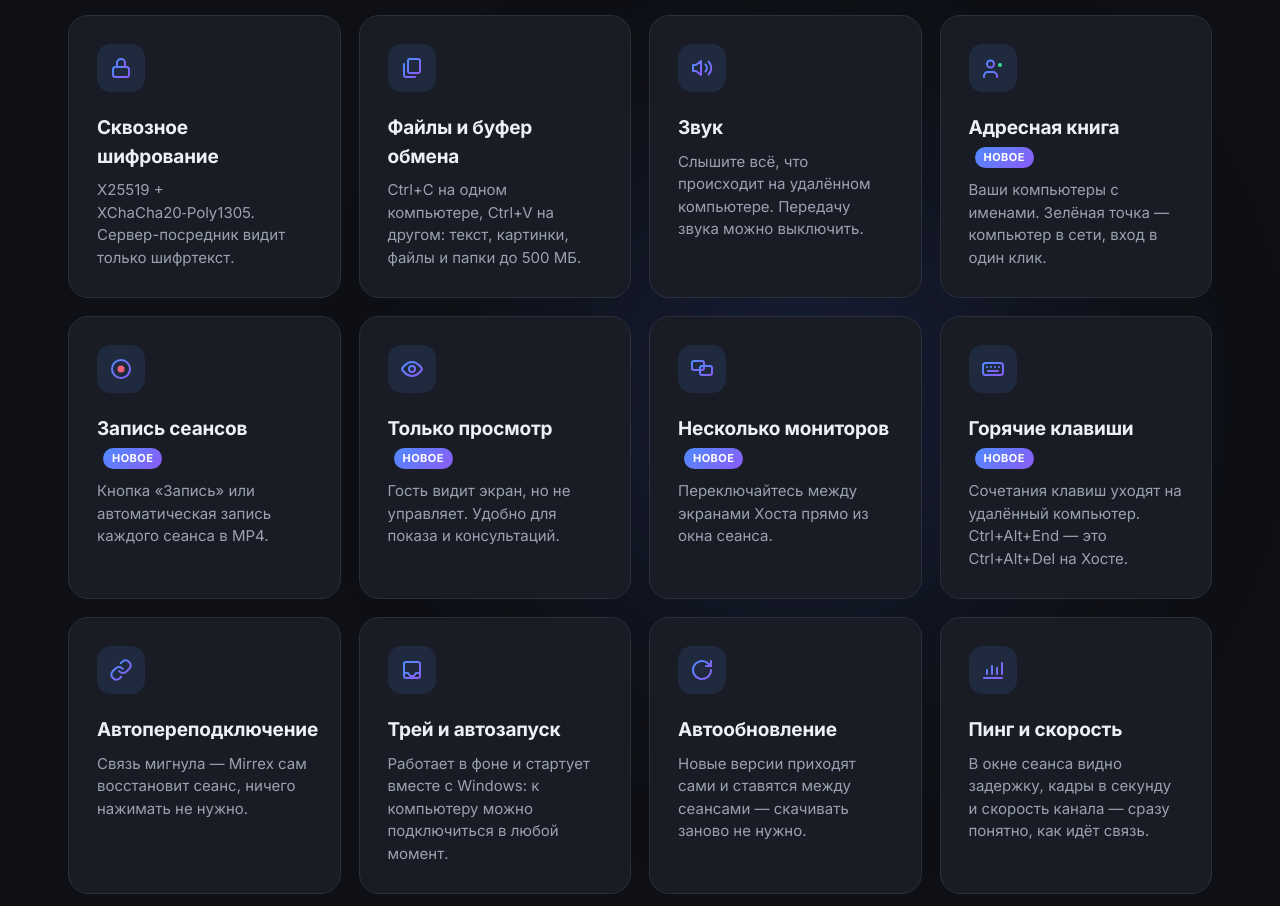
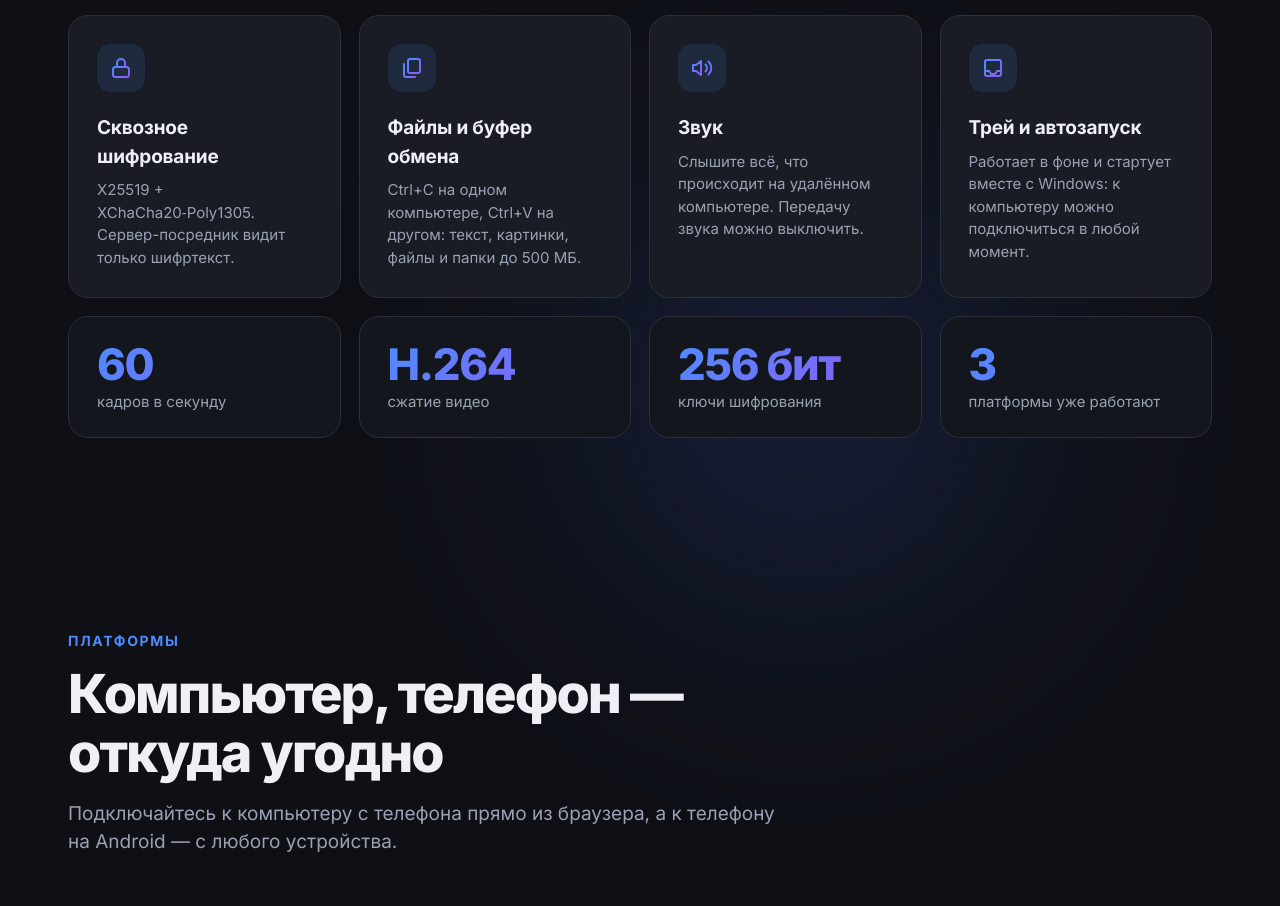
Before and after one commit to Mangusstt/mirrex, a plain HTML site: page index.html in a window 1280 px wide. Shown: the part 1453-2359 px from the top of the page. Drawn offline with Linux system fonts and the light colour scheme.

Commit message:
Add files via upload

```diff
--- a/index.html
+++ b/index.html
@@ -436,56 +436,16 @@
           <p>Слышите всё, что происходит на удалённом компьютере. Передачу звука можно выключить.</p>
         </div>
 
-        <div class="feat reveal">
-          <div class="ico"><svg viewBox="0 0 24 24" fill="none" stroke-width="2" stroke-linecap="round" stroke-linejoin="round"><path d="M16 21v-1a4 4 0 0 0-4-4H7a4 4 0 0 0-4 4v1"/><circle cx="9.5" cy="8" r="3.5"/><circle cx="19" cy="9" r="2" fill="#3DDC97" stroke="none"/></svg></div>
-          <h3>Адресная книга <span class="new">новое</span></h3>
-          <p>Ваши компьютеры с именами. Зелёная точка — компьютер в сети, вход в один клик.</p>
-        </div>
 
-        <div class="feat reveal">
-          <div class="ico"><svg viewBox="0 0 24 24" fill="none" stroke-width="2" stroke-linecap="round" stroke-linejoin="round"><circle cx="12" cy="12" r="9"/><circle cx="12" cy="12" r="3.5" fill="#F25F7A" stroke="none"/></svg></div>
-          <h3>Запись сеансов <span class="new">новое</span></h3>
-          <p>Кнопка «Запись» или автоматическая запись каждого сеанса в MP4.</p>
-        </div>
 
-        <div class="feat reveal">
-          <div class="ico"><svg viewBox="0 0 24 24" fill="none" stroke-width="2" stroke-linecap="round" stroke-linejoin="round"><path d="M2 12s3.5-7 10-7 10 7 10 7-3.5 7-10 7S2 12 2 12Z"/><circle cx="12" cy="12" r="3"/></svg></div>
-          <h3>Только просмотр <span class="new">новое</span></h3>
-          <p>Гость видит экран, но не управляет. Удобно для показа и консультаций.</p>
-        </div>
 
-        <div class="feat reveal">
-          <div class="ico"><svg viewBox="0 0 24 24" fill="none" stroke-width="2" stroke-linecap="round" stroke-linejoin="round"><rect x="2" y="4" width="12" height="9" rx="2"/><rect x="10" y="9" width="12" height="9" rx="2"/></svg></div>
-          <h3>Несколько мониторов <span class="new">новое</span></h3>
-          <p>Переключайтесь между экранами Хоста прямо из окна сеанса.</p>
-        </div>
 
-        <div class="feat reveal">
-          <div class="ico"><svg viewBox="0 0 24 24" fill="none" stroke-width="2" stroke-linecap="round" stroke-linejoin="round"><rect x="2" y="6" width="20" height="12" rx="2.5"/><path d="M6 10h.01M10 10h.01M14 10h.01M18 10h.01M7 14h10"/></svg></div>
-          <h3>Горячие клавиши <span class="new">новое</span></h3>
-          <p>Сочетания клавиш уходят на удалённый компьютер. Ctrl+Alt+End — это Ctrl+Alt+Del на Хосте.</p>
-        </div>
 
-        <div class="feat reveal">
-          <div class="ico"><svg viewBox="0 0 24 24" fill="none" stroke-width="2" stroke-linecap="round" stroke-linejoin="round"><path d="M10 13a5 5 0 0 0 7.5.5l3-3a5 5 0 0 0-7-7l-1.7 1.7"/><path d="M14 11a5 5 0 0 0-7.5-.5l-3 3a5 5 0 0 0 7 7l1.7-1.7"/></svg></div>
-          <h3>Автопереподключение</h3>
-          <p>Связь мигнула — Mirrex сам восстановит сеанс, ничего нажимать не нужно.</p>
-        </div>
 
         <div class="feat reveal">
           <div class="ico"><svg viewBox="0 0 24 24" fill="none" stroke-width="2" stroke-linecap="round" stroke-linejoin="round"><path d="M4 15h4l2 3h4l2-3h4"/><path d="M4 15V6a2 2 0 0 1 2-2h12a2 2 0 0 1 2 2v9v3a2 2 0 0 1-2 2H6a2 2 0 0 1-2-2v-3"/></svg></div>
           <h3>Трей и автозапуск</h3>
           <p>Работает в фоне и стартует вместе с Windows: к компьютеру можно подключиться в любой момент.</p>
-        </div>
-        <div class="feat reveal">
-          <div class="ico"><svg viewBox="0 0 24 24" fill="none" stroke-width="2" stroke-linecap="round" stroke-linejoin="round"><path d="M21 12a9 9 0 1 1-3-6.7L21 8"/><path d="M21 3v5h-5"/></svg></div>
-          <h3>Автообновление</h3>
-          <p>Новые версии приходят сами и ставятся между сеансами — скачивать заново не нужно.</p>
-        </div>
-        <div class="feat reveal">
-          <div class="ico"><svg viewBox="0 0 24 24" fill="none" stroke-width="2" stroke-linecap="round" stroke-linejoin="round"><path d="M3 20h18M6 16v-4M11 16V8M16 16v-6M21 16V5"/></svg></div>
-          <h3>Пинг и скорость</h3>
-          <p>В окне сеанса видно задержку, кадры в секунду и скорость канала — сразу понятно, как идёт связь.</p>
         </div>
 
       </div>
@@ -517,13 +477,13 @@
           <div class="pc-top"><div class="os big"><svg class="stroke" viewBox="0 0 24 24" fill="none" stroke="#EEF0F5" stroke-width="2" stroke-linecap="round"><rect x="6" y="2" width="12" height="20" rx="3"/><path d="M11 18h2"/></svg></div><span class="st ok">Доступно</span></div>
           <h3>Телефон → ПК</h3>
           <p>Веб-версия: откройте ссылку в браузере, введите ID и пароль. Ничего устанавливать не нужно. Жесты, клавиатура, буфер обмена.</p>
-          <a class="btn btn-ghost btn-sm js-web" href="#">Открыть веб-версию</a>
+          <a class="btn btn-primary btn-sm js-web" href="#">Открыть веб-версию</a>
         </div>
         <div class="pcard reveal">
           <div class="pc-top"><div class="os big"><svg viewBox="0 0 24 24"><path d="M7.2 9h9.6a1 1 0 0 1 1 1v6.5a1 1 0 0 1-1 1H16V20a1.3 1.3 0 0 1-2.6 0v-2.5h-2.8V20A1.3 1.3 0 0 1 8 20v-2.5h-.8a1 1 0 0 1-1-1V10a1 1 0 0 1 1-1Zm-2.9.2a1.3 1.3 0 0 1 1.3 1.3v4.6a1.3 1.3 0 0 1-2.6 0v-4.6a1.3 1.3 0 0 1 1.3-1.3Zm15.4 0a1.3 1.3 0 0 1 1.3 1.3v4.6a1.3 1.3 0 0 1-2.6 0v-4.6a1.3 1.3 0 0 1 1.3-1.3ZM15.6 3.2l1-1.6M8.4 3.2l-1-1.6M6.3 8.2a5.7 5.7 0 0 1 11.4 0Z"/></svg></div><span class="st ok">Новое</span></div>
           <h3>Android</h3>
           <p>Приложение делает телефон доступным для подключения: экран и управление касаниями, кнопки «Назад», «Домой», ввод текста. Android 9+.</p>
-          <a class="btn btn-ghost btn-sm js-android" href="#">Скачать APK</a>
+          <a class="btn btn-primary btn-sm js-android" href="#">Скачать APK</a>
         </div>
         <div class="pcard soon reveal">
           <div class="pc-top"><div class="os big"><svg viewBox="0 0 24 24"><path d="M16.4 12.6c0-2.4 2-3.6 2.1-3.7-1.2-1.7-3-1.9-3.6-2-1.5-.2-3 .9-3.8.9-.8 0-2-.9-3.3-.8-1.7 0-3.3 1-4.1 2.5-1.8 3.1-.5 7.6 1.3 10.1.8 1.2 1.8 2.6 3.1 2.5 1.3-.1 1.7-.8 3.2-.8s1.9.8 3.3.8c1.4 0 2.2-1.2 3-2.5.9-1.4 1.3-2.8 1.3-2.8s-2.5-1-2.5-4.2ZM14 5.3c.7-.8 1.2-2 1-3.1-1 0-2.2.7-2.9 1.5-.6.7-1.2 1.9-1 3 1.1.1 2.2-.6 2.9-1.4Z"/></svg></div><span class="st">Скоро</span></div>
@@ -646,14 +606,14 @@
               <div class="os"><svg class="stroke" viewBox="0 0 24 24" fill="none" stroke="#EEF0F5" stroke-width="2" stroke-linecap="round"><rect x="6" y="2" width="12" height="20" rx="3"/><path d="M11 18h2"/></svg></div>
               <div><b>Телефон → ПК</b><small>Веб-версия, без установки</small></div>
             </div>
-            <a class="btn btn-ghost btn-sm js-web" href="#">Открыть</a>
+            <a class="btn btn-primary btn-sm js-web" href="#">Открыть</a>
           </div>
           <div class="plat">
             <div class="l">
               <div class="os"><svg viewBox="0 0 24 24"><path d="M7.2 9h9.6a1 1 0 0 1 1 1v6.5a1 1 0 0 1-1 1H16V20a1.3 1.3 0 0 1-2.6 0v-2.5h-2.8V20A1.3 1.3 0 0 1 8 20v-2.5h-.8a1 1 0 0 1-1-1V10a1 1 0 0 1 1-1Zm-2.9.2a1.3 1.3 0 0 1 1.3 1.3v4.6a1.3 1.3 0 0 1-2.6 0v-4.6a1.3 1.3 0 0 1 1.3-1.3Zm15.4 0a1.3 1.3 0 0 1 1.3 1.3v4.6a1.3 1.3 0 0 1-2.6 0v-4.6a1.3 1.3 0 0 1 1.3-1.3ZM6.3 8.2a5.7 5.7 0 0 1 11.4 0Z"/></svg></div>
               <div><b>Android</b><small>Подключение к телефону · Android 9+</small></div>
             </div>
-            <a class="btn btn-ghost btn-sm js-android" href="#">Скачать APK</a>
+            <a class="btn btn-primary btn-sm js-android" href="#">Скачать APK</a>
           </div>
           <div class="plat soon">
             <div class="l">
```
